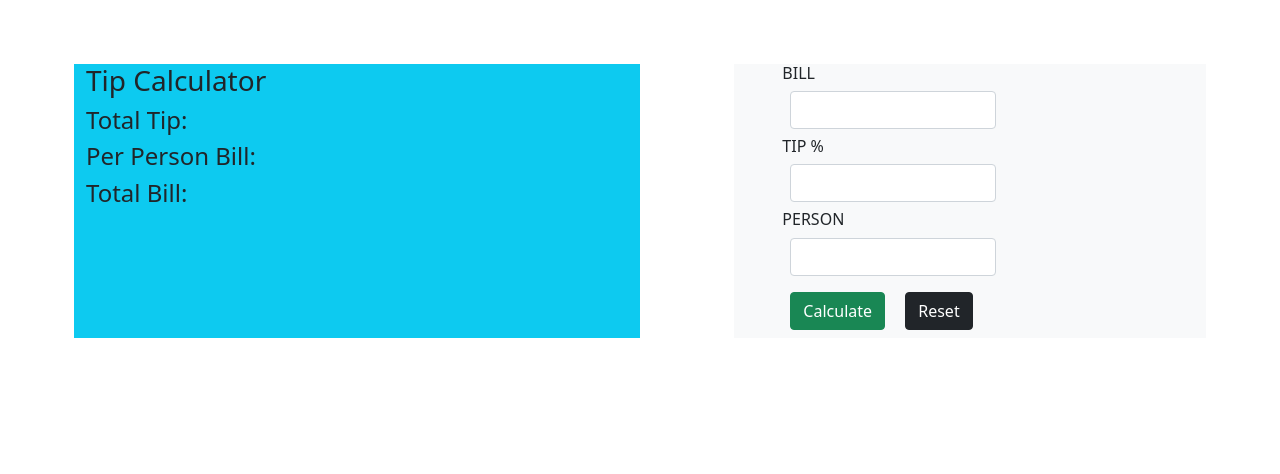
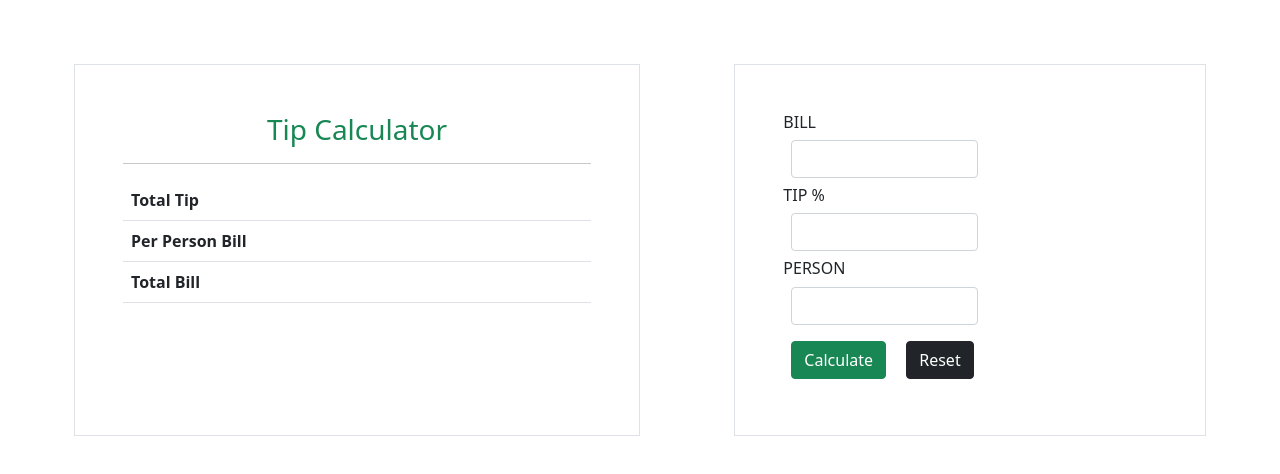
Before and after one commit to fahimahammed/tip-calculator, a plain HTML site: page index.html in a window 1280 px wide. Drawn offline with nearby package versions, Linux system fonts and the light colour scheme.

Commit message:
validate input

```diff
--- a/app.js
+++ b/app.js
@@ -0,0 +1,12 @@
+const handleCalculation = () => {
+    const inputBill = document.getElementById('input-bill').value;
+    const inputTip = document.getElementById('input-tip').value;
+    const inputPerson = document.getElementById('input-person').value;
+
+    console.log(validateInput(inputBill));
+
+}
+
+const validateInput = (input) => {
+    return (/^\d+$/).test(input);
+}
--- a/index.html
+++ b/index.html
@@ -13,20 +13,33 @@
 <body>
     <section class="container p-3 mt-5">
         <div class="row d-flex justify-content-between">
-            <div class="col-md-6 bg-info">
-                <h3>Tip Calculator</h3>
-                <h4>Total Tip: </h4>
-                <h4>Per Person Bill: </h4>
-                <h4>Total Bill: </h4>
+            <div class="col-md-6 p-5 border">
+                <h3 class="text-center text-success">Tip Calculator</h3> <hr>
+                <table class="table">
+                    <thead>
+                      <tr>
+                        <th scope="col">Total Tip</th>
+                        <th scope="col" id='total-tip'></th>
+                      </tr>
+                      <tr>
+                        <th scope="col">Per Person Bill </th>
+                        <th scope="col" id="per-person-bill"></th>
+                      </tr>
+                      <tr>
+                        <th scope="col">Total Bill</th>
+                        <th scope="col" id='total-bill'></th>
+                      </tr>
+                    </thead>
+                  </table>
             </div>
-            <div class="col-md-5 bg-light ps-5">
+            <div class="col-md-5 border p-5">
                 <h6>BILL</h6>
                 <input type="text" id="input-bill" class='form-control m-2 w-50'>
                 <h6>TIP %</h6>
                 <input type="text" id="input-tip" class='form-control m-2 w-50'>
                 <h6>PERSON</h6>
                 <input type="text" id="input-person" class='form-control m-2 w-50'>
-                <button class="btn btn-success m-2">Calculate</button>
+                <button onclick="handleCalculation()" class="btn btn-success m-2">Calculate</button>
                 <button class="btn btn-dark m-2">Reset</button>
             </div>
         </div>
```
